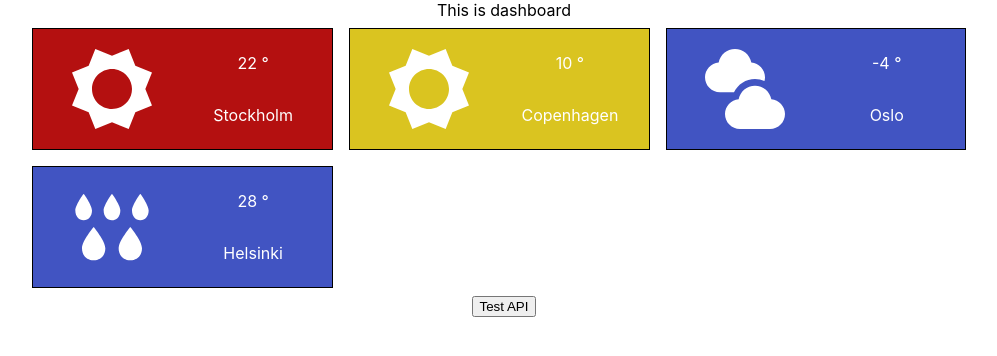
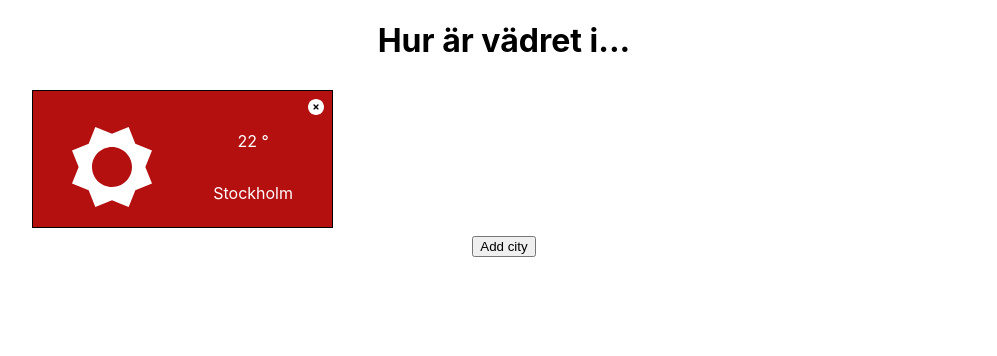
Before and after one commit to alsterverse/Arbetsprov-FE, a React (Create React App) app: page / in a window 1280 px wide. Shown: the top 356 px of the page, without its empty margins (136-1133 px from the left). Built offline with nearby package versions, Linux system fonts and the light colour scheme.

Commit message:
Close button + state management w mockdata

```diff
--- a/src/components/CitiesList/CitiesList.tsx
+++ b/src/components/CitiesList/CitiesList.tsx
@@ -1,15 +1,12 @@
 import CityCard from '../CityCard/CityCard';
-
-import { CitiesState } from './../../interfaces';
-
 import Grid from '../UI/Grid/Grid';
 
 
-const CitiesList: React.FC<CitiesState> = ({ cities }) => {
+const CitiesList = ({cities, remove}: any) => {
 
     return(
         <Grid>
-            { cities.map(city => {
+            { cities.map((city: any) => {
                 return (
                     // Consider other solution
                     // for this extra wrapping div.
@@ -17,7 +14,8 @@ const CitiesList: React.FC<CitiesState> = ({ cities }) => {
                     <div key={city.id}>
                         <CityCard
                             {...city}
-                            key={city.id} />
+                            key={city.id}
+                            remove={remove} />
                     </div>
                 )
             })}
--- a/src/components/CityCard/CityCard.module.css
+++ b/src/components/CityCard/CityCard.module.css
@@ -10,3 +10,9 @@
     justify-content: center;
     align-items: center;
 }
+
+.topRow {
+    display: flex;
+    flex-direction: row;
+    justify-content: flex-end;
+}
--- a/src/components/CityCard/CityCard.tsx
+++ b/src/components/CityCard/CityCard.tsx
@@ -1,10 +1,10 @@
 import Card from '../UI/Card/Card';
 import Icon from '../UI/Icon/Icon';
-import { CityData } from './../../interfaces';
+import Button from "./../UI/Button/Button";
 
 import classes from './CityCard.module.css';
 
-const CityCard: React.FC<CityData> = (props) => {
+const CityCard = (props: any) => {
     let cardColor: string;
 
     // Decide color on card
@@ -23,6 +23,9 @@ const CityCard: React.FC<CityData> = (props) => {
 
     return(
         <Card color={cardColor}>
+            <div className={classes.topRow}>
+                <Button type="close" click={() => props.remove(props.id)}></Button>
+            </div>
             <div className={classes.Container}>
                 <div className={classes.Column}>
                     <Icon type={props.weatherDesc} />
--- /dev/null
+++ b/src/components/UI/Button/Button.module.css
@@ -0,0 +1,9 @@
+.IconButton {
+	background: none;
+	color: inherit;
+	border: none;
+	padding: 0;
+	font: inherit;
+	cursor: pointer;
+	outline: inherit;
+}
--- a/src/components/UI/Button/Button.tsx
+++ b/src/components/UI/Button/Button.tsx
@@ -1,7 +1,31 @@
 
-const Button = () => {
+import Icon from "./../Icon/Icon";
+import Classes from "./Button.module.css";
+
+type Props = {
+    type: string,
+    children?: JSX.Element | JSX.Element[],
+    click(): any
+}
+
+const Button = ({type, children, click}: Props) => {
+    let style: string[] = [];
+    let content: JSX.Element;
+
+    switch(type) {
+        case "close":
+            content = <Icon type="close" size="small" />;
+            style.push(Classes.IconButton)
+            break;
+
+        default:
+            content = <>{children}</>
+    }
+
     return(
-        <div>This is Button</div>
+        <button className={style.join(' ')} onClick={click}>
+            {content}
+        </button>
     )
 }
 
--- a/src/components/UI/Icon/Icon.tsx
+++ b/src/components/UI/Icon/Icon.tsx
@@ -13,6 +13,24 @@ interface Props {
 const Icon: React.FC<Props> = (props) => {
     let icon: string;
     let iconAltText: string;
+    let style: string;
+
+    switch(props.size) {
+        case "small":
+            style = classes.sm;
+            break;
+
+        case "medium":
+            style = classes.md;
+            break;
+
+        case "large":
+            style = classes.lg;
+            break;
+
+        default:
+            style = classes.lg;
+    }
 
     switch(props.type) {
         case "sunny":
@@ -30,13 +48,18 @@ const Icon: React.FC<Props> = (props) => {
             iconAltText = "rainy icon";
             break;
 
+        case "close":
+            icon = fallback;
+            iconAltText = "fallback icon";
+            break;
+
         default:
             icon = fallback;
             iconAltText = "fallback icon";
     }
 
     return(
-        <div className={classes.lg}>
+        <div className={style}>
             <img src={icon} alt={iconAltText} />
         </div>
     )
--- a/src/containers/Dashboard/Dashboard.tsx
+++ b/src/containers/Dashboard/Dashboard.tsx
@@ -6,7 +6,7 @@ import { useState } from "react";
 
 import { CitiesState, CityData } from './../../interfaces';
 
-import { formatCityData } from './../../helpers';
+import { formatCityData, sortCities } from './../../helpers';
 
 const runAPI = () => {
     let query = getCity('Stockholm');
@@ -20,27 +20,43 @@ const runAPI = () => {
 
 const Dashboard = () => {
 
+    let mockData: any = [{ id: 456, name: "Copenhagen", temperature: 10, weatherDesc: "sunny"},
+    { id: 789, name: "Oslo", temperature: -4, weatherDesc: "cloudy"},
+    { id: 101, name: "Helsinki", temperature: 28, weatherDesc: "rainy"}]
+
     const [cities, setCities] = useState<CitiesState["cities"]>([
         { id: 123, name: "Stockholm", temperature: 22, weatherDesc: "sunny"},
-        { id: 456, name: "Copenhagen", temperature: 10, weatherDesc: "sunny"},
-        { id: 789, name: "Oslo", temperature: -4, weatherDesc: "cloudy"},
-        { id: 101, name: "Helsinki", temperature: 28, weatherDesc: "rainy"}
     ]);
 
     const addCity = () => {
-        // Get data via API
-        // Add city to state
+        let newState = [...cities];
+        let itemToBeAdded = mockData.splice(-1)[0];
+        newState.push(itemToBeAdded);
+
+        newState = sortCities(newState);
+
+        setCities(newState);
     }
 
     const removeCity = (id: number) => {
-        // Remove city from state
+        let newState = [...cities];
+
+        let cityIndex = newState.findIndex((el) => {
+            return el.id === id;
+        })
+
+        newState.splice(cityIndex, 1);
+
+        setCities(newState);
+
     }
 
     return(
         <>
-            <div>This is dashboard</div>
-            <CitiesList cities={cities} />
-            <button onClick={() => { runAPI() }}>Test API</button>
+            <h1>Hur är vädret i...</h1>
+            <CitiesList cities={cities} remove={removeCity} />
+            {/* <button onClick={() => { runAPI() }}>Test API</button> */}
+            <button onClick={() => addCity()}>Add city</button>
         </>
     )
 }
--- a/src/helpers.tsx
+++ b/src/helpers.tsx
@@ -15,7 +15,7 @@ export const formatCityData = (city: any) => {
 
 export const sortCities = (cities: CityData[]) => {
     let sortedCities = cities.sort((a: any, b: any) => {
-        return a.temperature - b.temperature;
+        return b.temperature - a.temperature;
     })
 
     return sortedCities;
```
Also changed, not shown: prel-skiss-component-tree.jpg (added), prel-skiss-state.jpg (added).
